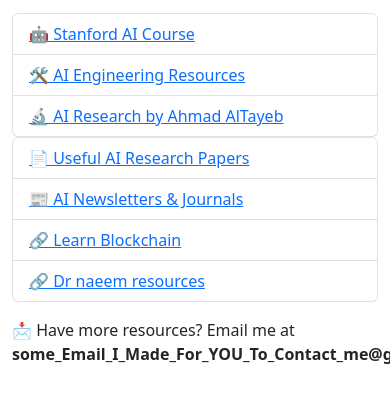
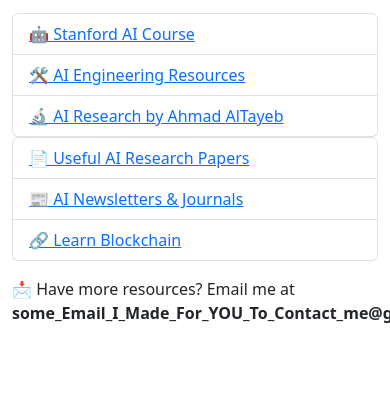
Before and after one commit to aseelbahakeem/Learning-and-practicing-resources-website-AI, a plain HTML site: page resources.html in a window 390 px wide. Shown: the part 196-598 px from the top of the page. Drawn offline with nearby package versions, Linux system fonts and the light colour scheme.

```diff
--- a/resources.html
+++ b/resources.html
@@ -53,15 +53,16 @@
                                                         target="_blank">📰 AI Newsletters & Journals</a></li>
                                         <li class="list-group-item"><a href="https://ethereum.org/en/developers/"
                                                         target="_blank">🔗 Learn Blockchain</a></li>
-                                        <li class="list-group-item"><a href="https://ethereum.org/en/developers/"
-                                                        target="_blank">🔗 Dr naeem resources</a></li>
+                                        <!-- <li class="list-group-item"><a href="https://ethereum.org/en/developers/"
+                                                        target="_blank">🔗 Dr naeem resources</a></li> -->
 
                                 </ul>
                         </div>
                 </div>
 
                 <p class="mt-3">📩 Have more resources? Email me at
-                        <b>some_Email_I_Made_For_YOU_To_Contact_me@gmail.com</b></p>
+                        <b>some_Email_I_Made_For_YOU_To_Contact_me@gmail.com</b>
+                </p>
         </div>
 
         <script src="https://cdn.jsdelivr.net/npm/bootstrap@5.3.0/dist/js/bootstrap.bundle.min.js"></script>
```
